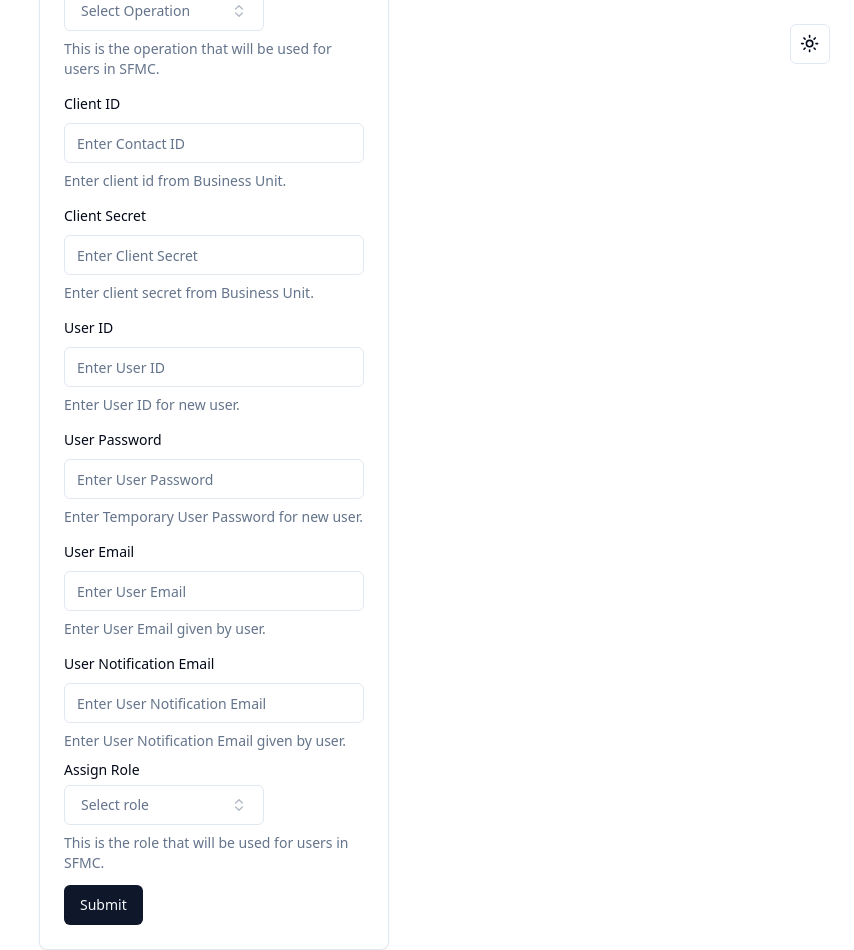
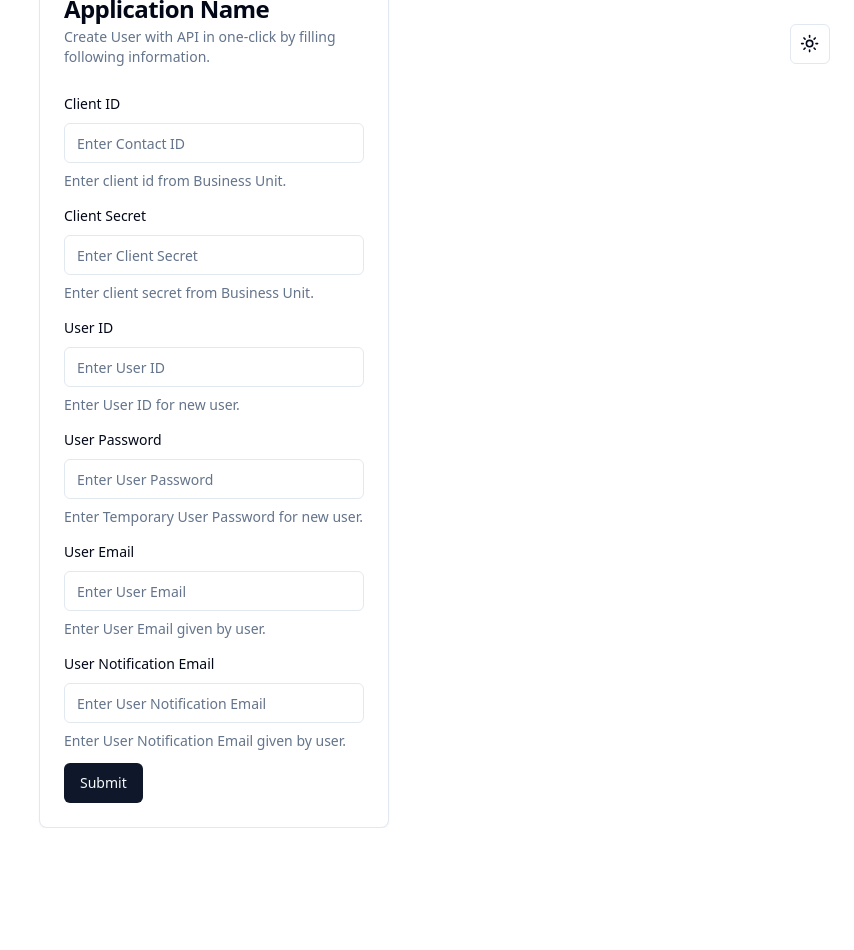
Before and after one commit to iamabhishekt/create-user-using-api-ui, a Next.js app: page / in a window 1280 px wide. Shown: the whole page, without its empty margins (426-1280 px from the left). After the commit the page ends 828 px from the top, so only its background shows below. Built offline with nearby package versions, Linux system fonts and the light colour scheme.

Commit message:
changes in index

```diff
--- a/src/pages/index.tsx
+++ b/src/pages/index.tsx
@@ -46,29 +46,12 @@ import { useForm } from 'react-hook-form'
 import { FormSchema } from '@/validators/auth'
 import { z } from "zod"
 import { zodResolver} from "@hookform/resolvers/zod"
-import { toast } from "@/components/ui/use-toast"
-import { cn } from "@/lib/utils"
 
 const inter = Inter({ subsets: ['latin'] })
 type Input = z.infer<typeof FormSchema>
 
-const operations = [
-  { label: "Create User", value: "createUser" },
-  { label: "Update User", value: "updateUser" },
-  { label: "Disable User", value: "disableUser" },
-] as const
-
-const roles = [
-  { label: "Administrator", value: "administrator" },
-  { label: "Analyst", value: "analyst" },
-  { label: "Content Creator", value: "contentCreator" },
-  { label: "Data Manager", value: "dataManager" },
-  { label: "Distributed Sending User", value: "distributedSendingUser" },
-] as const
-
-
 export default function Home() {
-  const form = useForm<z.infer<typeof FormSchema>>({
+  const form = useForm<Input>({
     resolver: zodResolver(FormSchema), // change this from schema auth.ts
     defaultValues: {
       clientId: "",
@@ -77,8 +60,6 @@ export default function Home() {
       password: "",
       email: "",
       notificationEmail: "",
-      operation: "",
-      role: "",
     },
   })
 
@@ -86,6 +67,7 @@ export default function Home() {
   function onSubmit (data: Input) {
     console.log(data)
   }
+
   return (
     <div className='absolute top-1/2 left-1/2 -translate-x-1/2 -translate-y-1/2'>
     <Card className="w-[350px]">
@@ -94,69 +76,9 @@ export default function Home() {
         <CardDescription>Create User with API in one-click by filling following information.</CardDescription>
       </CardHeader>
       <CardContent>
+
       <Form {...form}>
       <form onSubmit={form.handleSubmit(onSubmit)} className="space-y-3">
-      <FormField
-          control={form.control}
-          name="operation"
-          render={({ field }) => (
-            <FormItem className="flex flex-col">
-              <FormLabel>User Operations</FormLabel>
-              <Popover>
-                <PopoverTrigger asChild>
-                  <FormControl>
-                    <Button
-                      variant="outline"
-                      role="combobox"
-                      className={cn(
-                        "w-[200px] justify-between",
-                        !field.value && "text-muted-foreground"
-                      )}
-                    >
-                      {field.value
-                        ? operations.find(
-                            (operation) => operation.value === field.value
-                          )?.label
-                        : "Select Operation"}
-                      <ChevronsUpDown className="ml-2 h-4 w-4 shrink-0 opacity-50" />
-                    </Button>
-                  </FormControl>
-                </PopoverTrigger>
-                <PopoverContent className="w-[200px] p-0">
-                  <Command>
-                    <CommandInput placeholder="Search Operation..." />
-                    <CommandEmpty>No operation found.</CommandEmpty>
-                    <CommandGroup>
-                      {operations.map((operation) => (
-                        <CommandItem
-                          value={operation.value}
-                          key={operation.value}
-                          onSelect={(value) => {
-                            form.setValue("operation", value)
-                          }}
-                        >
-                          <Check
-                            className={cn(
-                              "mr-2 h-4 w-4",
-                              operation.value === field.value
-                                ? "opacity-100"
-                                : "opacity-0"
-                            )}
-                          />
-                          {operation.label}
-                        </CommandItem>
-                      ))}
-                    </CommandGroup>
-                  </Command>
-                </PopoverContent>
-              </Popover>
-              <FormDescription>
-                This is the operation that will be used for users in SFMC.
-              </FormDescription>
-              <FormMessage />
-            </FormItem>
-          )}
-        />
         <FormField
           control={form.control}
           name="clientId" //relates to auth.ts
@@ -253,67 +175,6 @@ export default function Home() {
             </FormItem>
           )}
         />
-         <FormField
-          control={form.control}
-          name="role"
-          render={({ field }) => (
-            <FormItem className="flex flex-col">
-              <FormLabel>Assign Role</FormLabel>
-              <Popover>
-                <PopoverTrigger asChild>
-                  <FormControl>
-                    <Button
-                      variant="outline"
-                      role="combobox"
-                      className={cn(
-                        "w-[200px] justify-between",
-                        !field.value && "text-muted-foreground"
-                      )}
-                    >
-                      {field.value
-                        ? roles.find(
-                            (role) => role.value === field.value
-                          )?.label
-                        : "Select role"}
-                      <ChevronsUpDown className="ml-2 h-4 w-4 shrink-0 opacity-50" />
-                    </Button>
-                  </FormControl>
-                </PopoverTrigger>
-                <PopoverContent className="w-[200px] p-0">
-                  <Command>
-                    <CommandInput placeholder="Search role..." />
-                    <CommandEmpty>No role found.</CommandEmpty>
-                    <CommandGroup>
-                      {roles.map((role) => (
-                        <CommandItem
-                          value={role.value}
-                          key={role.value}
-                          onSelect={(value) => {
-                            form.setValue("role", value)
-                          }}
-                        >
-                          <Check
-                            className={cn(
-                              "mr-2 h-4 w-4",
-                              role.value === field.value
-                                ? "opacity-100"
-                                : "opacity-0"
-                            )}
-                          />
-                          {role.label}
-                        </CommandItem>
-                      ))}
-                    </CommandGroup>
-                  </Command>
-                </PopoverContent>
-              </Popover>
-              <FormDescription>
-                This is the role that will be used for users in SFMC.
-              </FormDescription>
-              <FormMessage />
-            </FormItem>
-          )}
-        />
         <Button type="submit">Submit</Button>
       </form>
     </Form>
--- a/src/validators/auth.ts
+++ b/src/validators/auth.ts
@@ -7,10 +7,4 @@ export const FormSchema = z.object({
   password: z.string().min(6).max(100),
   email: z.string().email(),
   notificationEmail: z.string().email(),
-  role: z.string({
-    required_error: "Please select a role.",
-  }),
-  operation: z.string({
-    required_error: "Please select an operation.",
-  }),
 });
```
